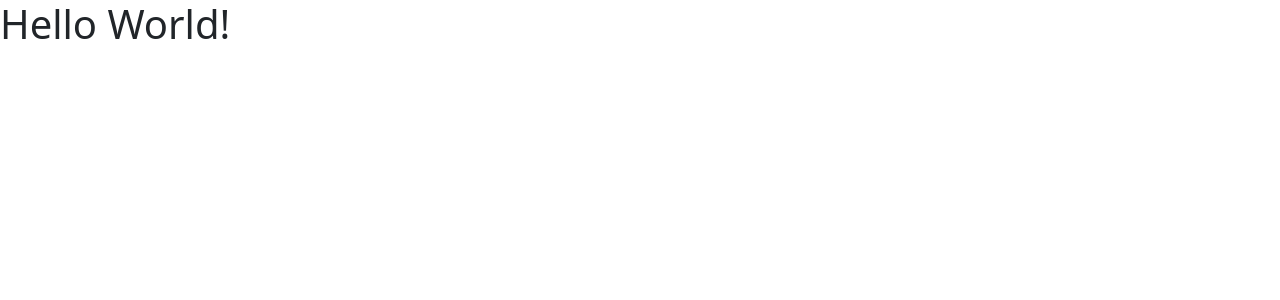
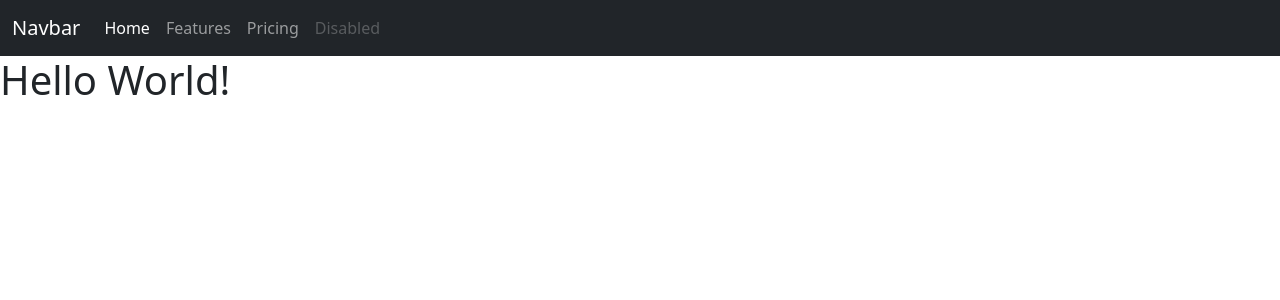
Before and after one commit to bstanton773/kekambas-86_react, a React (Create React App) app: page / in a window 1280 px wide. Shown: the top 300 px of the page. Built offline with nearby package versions, Linux system fonts and the light colour scheme.

Commit message:
Add navbar

```diff
--- a/src/App.js
+++ b/src/App.js
@@ -1,6 +1,14 @@
+import React from 'react';
+import Nav from "./components/Nav";
+
 
 function App(){
-  return <h1>Hello World!</h1>
+    return (
+        <>
+            <Nav />
+            <h1>Hello World!</h1>
+        </>
+    )
 }
 
 export default App;
--- /dev/null
+++ b/src/components/Nav.js
@@ -0,0 +1,22 @@
+import React from 'react'
+
+export default function Nav() {
+  return (
+    <nav className="navbar navbar-expand-lg navbar-dark bg-dark">
+        <div className="container-fluid">
+            <a className="navbar-brand" href="/">Navbar</a>
+            <button className="navbar-toggler" type="button" data-bs-toggle="collapse" data-bs-target="#navbarNavAltMarkup" aria-controls="navbarNavAltMarkup" aria-expanded="false" aria-label="Toggle navigation">
+            <span className="navbar-toggler-icon"></span>
+            </button>
+            <div className="collapse navbar-collapse" id="navbarNavAltMarkup">
+            <div className="navbar-nav">
+                <a className="nav-link active" aria-current="page" href="/">Home</a>
+                <a className="nav-link" href="/">Features</a>
+                <a className="nav-link" href="/">Pricing</a>
+                <a className="nav-link disabled" href="/" tabIndex="-1" aria-disabled="true">Disabled</a>
+            </div>
+            </div>
+        </div>
+    </nav>
+  )
+}
--- a/src/index.js
+++ b/src/index.js
@@ -1,10 +1,11 @@
 import React from 'react';
-import ReactDOM from 'react-dom';
+import ReactDOM from 'react-dom/client';
 import App from './App';
 
-ReactDOM.render(
-  <React.StrictMode>
-    <App />
-  </React.StrictMode>,
+const root = ReactDOM.createRoot(
   document.getElementById('root')
 );
+
+const app = <App />
+
+root.render(app);
```
